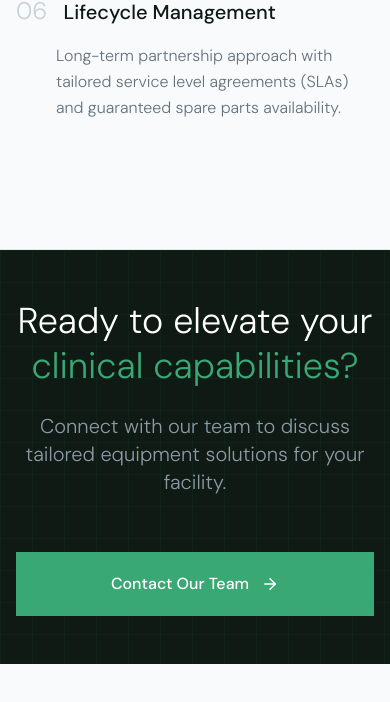
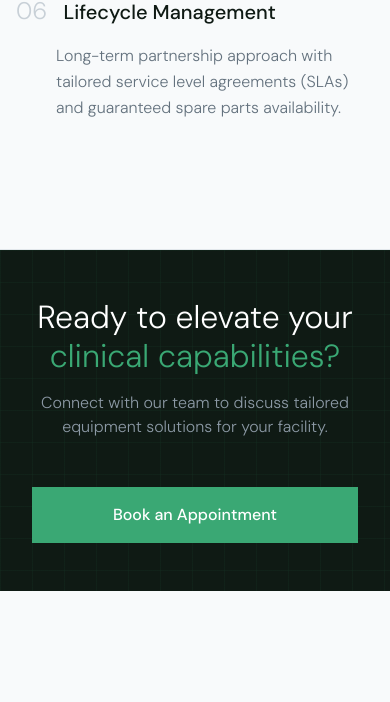
Before and after one commit to Al-Mashriq-Medical-Supplies/amms-medical-website, a Next.js app: page / in a window 390 px wide. Shown: the part 6133-6835 px from the top of the page. Built offline with nearby package versions, Linux system fonts and the light colour scheme; a web font is replaced by a local one.

Commit message:
Make Contact CTA responsive and change button text

```diff
--- a/src/components/ContactCtaSection.tsx
+++ b/src/components/ContactCtaSection.tsx
@@ -2,7 +2,6 @@
 
 import { useRef } from 'react'
 import Link from 'next/link'
-import { ArrowRight } from 'lucide-react'
 import gsap from 'gsap'
 import { ScrollTrigger } from 'gsap/ScrollTrigger'
 import { useGSAP } from '@gsap/react'
@@ -48,21 +47,20 @@ export default function ContactCtaSection() {
         <div className="flex flex-col items-center justify-center gap-10 w-full max-w-4xl mx-auto text-center">
 
           <div className="cta-text opacity-0 w-full">
-            <h2 className="w-full text-center font-playfair font-light text-4xl sm:text-5xl lg:text-6xl text-white leading-tight mb-6">
+            <h2 className="w-full text-center font-playfair font-light text-[32px] leading-[1.2] sm:text-4xl lg:text-5xl xl:text-6xl text-white mb-4 sm:mb-6">
               Ready to elevate your <span className="text-[#3AA874]">clinical capabilities?</span>
             </h2>
-            <p className="w-full text-center font-dm-sans text-xl text-slate-400 font-light max-w-xl mx-auto">
+            <p className="w-full text-center font-dm-sans text-base sm:text-lg lg:text-xl text-slate-400 font-light max-w-xl mx-auto px-4 sm:px-0">
               Connect with our team to discuss tailored equipment solutions for your facility.
             </p>
           </div>
 
-          <div className="cta-btn opacity-0 flex justify-center w-full mt-4">
+          <div className="cta-btn opacity-0 flex justify-center w-full mt-2 sm:mt-4 px-4 sm:px-0">
             <Link
               href="/contact"
-              className="group bg-[#3AA874] text-white font-dm-sans font-medium px-10 py-5 flex items-center justify-center gap-3 w-full sm:w-auto hover:bg-[#2d8a5f] transition-colors duration-300"
+              className="group bg-[#3AA874] text-white font-dm-sans font-medium px-8 py-4 sm:px-10 sm:py-5 flex items-center justify-center w-full sm:w-auto hover:bg-[#2d8a5f] transition-colors duration-300"
             >
-              Contact Our Team
-              <ArrowRight size={18} className="group-hover:translate-x-1 transition-transform" />
+              Book an Appointment
             </Link>
           </div>
 
```
